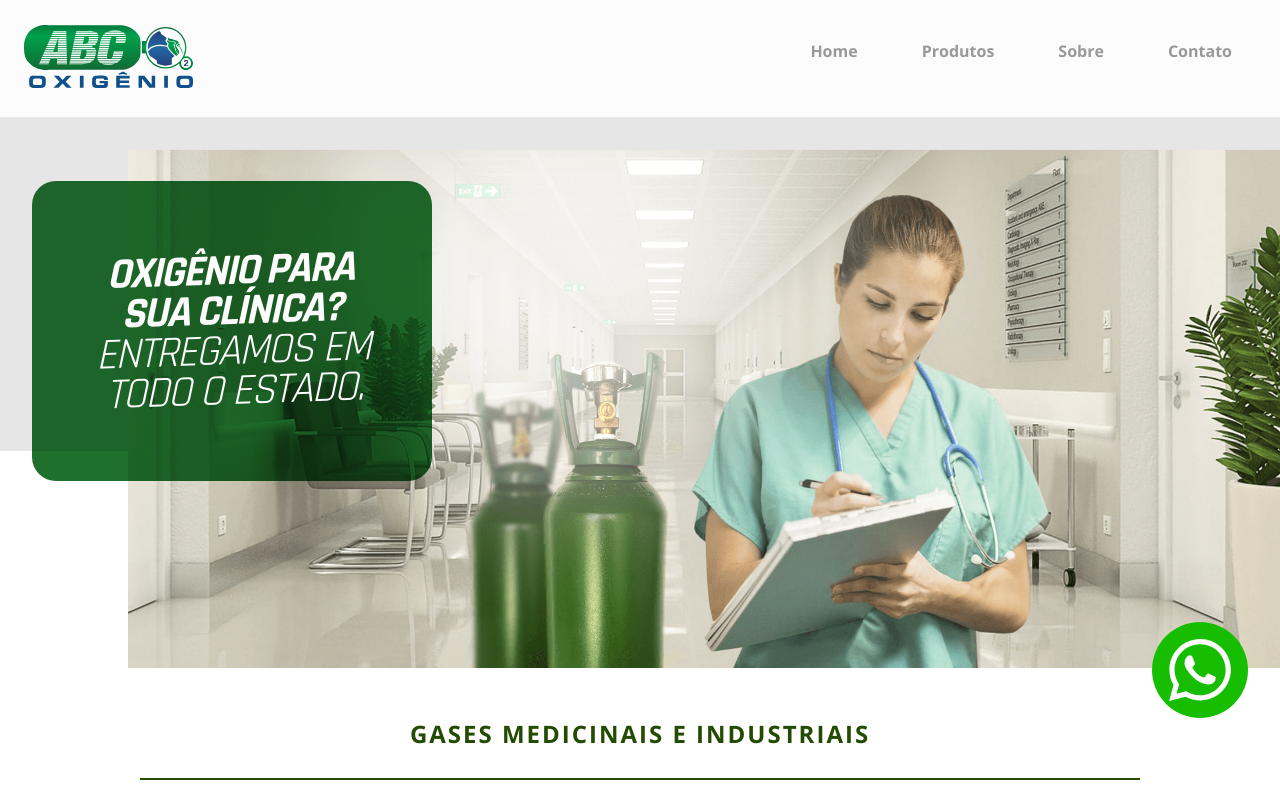
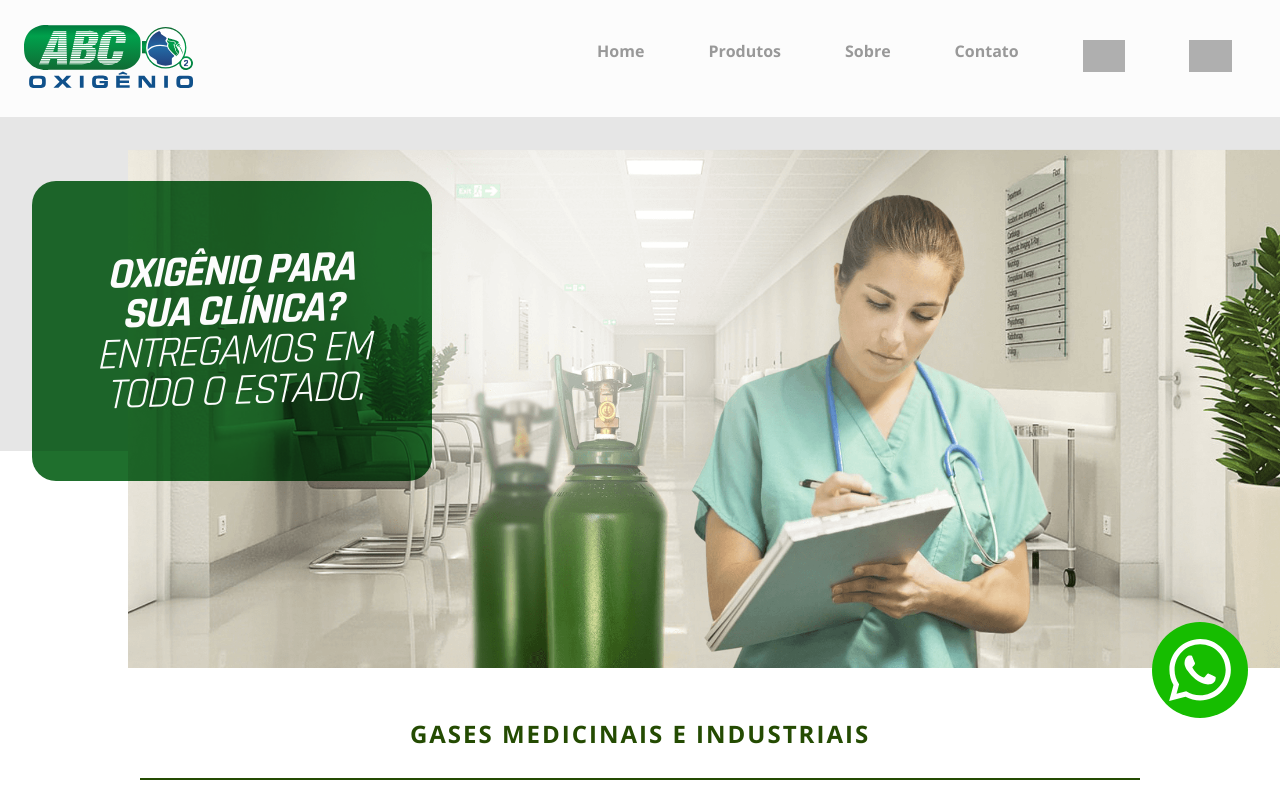
Before and after one commit to thiagouxd/abc-oxigenio, a Next.js app: page / in a window 1280 px wide. Shown: the top 800 px of the page. Built offline with nearby package versions, Linux system fonts and the light colour scheme; grey boxes are pictures that could not be loaded.

Commit message:
Inclusão das redes sociais

```diff
--- a/pages/components/header-nav/index.module.scss
+++ b/pages/components/header-nav/index.module.scss
@@ -61,7 +61,7 @@
   &:active {
     background-color: var(--primary-light);
   }
-  @media screen and (max-width: 800px) {
+  @media screen and (max-width: 930px) {
     display: flex;
   }
 }
--- a/pages/components/header-nav/menu.jsx
+++ b/pages/components/header-nav/menu.jsx
@@ -8,6 +8,16 @@ export const Menu = ({ isOpen }) => (
         <a className={style.link} href={item.link}>{item.label}</a>
       </li>
     )}
+    <li>
+      <a className={style.link} target="_blank" rel="noreferrer" href="https://www.facebook.com/abcoxigenio">
+        <img src="./instagram.svg" alt="" />
+      </a>
+    </li>
+    <li>
+      <a className={style.link} target="_blank" rel="noreferrer" href="https://www.instagram.com/abcoxigenio/">
+        <img src="./facebook.svg" alt="" />
+      </a>
+    </li>
   </ul>
 )
 
--- a/pages/components/header-nav/menu.module.scss
+++ b/pages/components/header-nav/menu.module.scss
@@ -4,7 +4,7 @@
   padding: 0;
   gap: 16px;
   margin: 0;
-  @media screen and (max-width: 800px) {
+  @media screen and (max-width: 930px) {
     display: none;
   }
 }
@@ -37,6 +37,11 @@
       width: 80px;
     }
   }
+  img {
+    height: 32px;
+    opacity: 0.8;
+    mix-blend-mode: multiply;
+  }
 }
 
 .menuModal {
```
